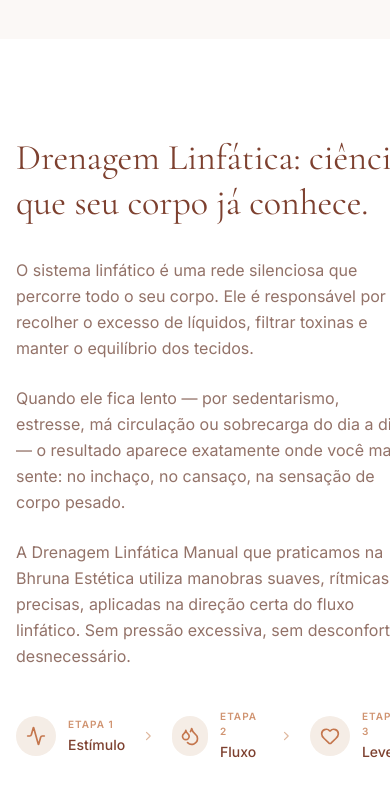
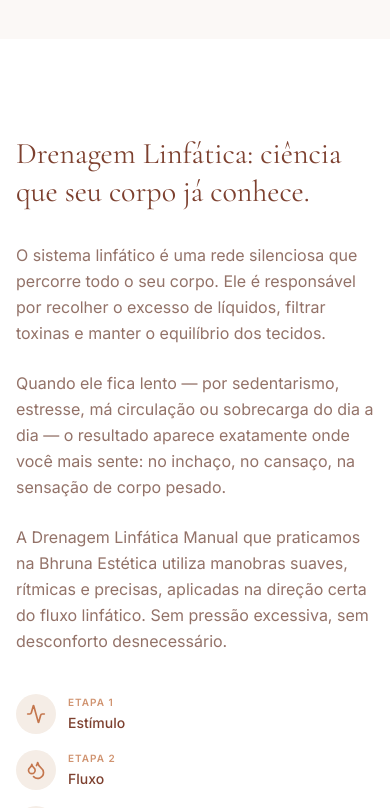
Before and after one commit to arthursl12/bhrunaestetica, a React (Vite) app: page /drenagem in a window 390 px wide. Shown: the part 1600-2408 px from the top of the page. Built offline with nearby package versions, Linux system fonts and the light colour scheme; a web font is replaced by a local one.

Commit message:
Fix 3A section overflow: smaller title, responsive timeline, word-break paragraphs

```diff
--- a/src/DrenagemLinfaticaPage.tsx
+++ b/src/DrenagemLinfaticaPage.tsx
@@ -270,10 +270,10 @@ const DrenagemLinfaticaPage = () => {
           {/* 3A — Como Funciona */}
           <div className="grid lg:grid-cols-2 gap-16 items-center mb-24">
             <FadeIn>
-              <h2 className="text-4xl md:text-5xl font-serif text-brand-800 mb-8 leading-tight">
+              <h2 className="text-3xl md:text-4xl lg:text-5xl font-serif text-brand-800 mb-8 leading-tight">
                 Drenagem Linfática: ciência que seu corpo já conhece.
               </h2>
-              <div className="space-y-6 text-brand-900/70 leading-relaxed mb-10">
+              <div className="space-y-6 text-brand-900/70 leading-relaxed mb-10 break-words overflow-wrap-break-word">
                 <p>
                   O sistema linfático é uma rede silenciosa que percorre todo o seu corpo. Ele é responsável por recolher o excesso de líquidos, filtrar toxinas e manter o equilíbrio dos tecidos.
                 </p>
@@ -286,9 +286,9 @@ const DrenagemLinfaticaPage = () => {
               </div>
 
               {/* Timeline */}
-              <div className="flex items-center gap-4">
-                <div className="flex items-center gap-3">
-                  <div className="w-10 h-10 rounded-full bg-brand-100 flex items-center justify-center">
+              <div className="flex flex-col md:flex-row items-center md:items-center gap-4 md:gap-6">
+                <div className="flex items-center gap-3 w-full md:w-auto">
+                  <div className="w-10 h-10 rounded-full bg-brand-100 flex items-center justify-center flex-shrink-0">
                     <Activity className="w-5 h-5 text-brand-500" />
                   </div>
                   <div>
@@ -296,9 +296,11 @@ const DrenagemLinfaticaPage = () => {
                     <span className="text-sm font-medium text-brand-800">Estímulo</span>
                   </div>
                 </div>
-                <ChevronRight className="w-4 h-4 text-brand-300" />
-                <div className="flex items-center gap-3">
-                  <div className="w-10 h-10 rounded-full bg-brand-100 flex items-center justify-center">
+
+                <ChevronRight className="w-4 h-4 text-brand-300 hidden md:block md:rotate-90" />
+
+                <div className="flex items-center gap-3 w-full md:w-auto">
+                  <div className="w-10 h-10 rounded-full bg-brand-100 flex items-center justify-center flex-shrink-0">
                     <Droplets className="w-5 h-5 text-brand-500" />
                   </div>
                   <div>
@@ -306,9 +308,11 @@ const DrenagemLinfaticaPage = () => {
                     <span className="text-sm font-medium text-brand-800">Fluxo</span>
                   </div>
                 </div>
-                <ChevronRight className="w-4 h-4 text-brand-300" />
-                <div className="flex items-center gap-3">
-                  <div className="w-10 h-10 rounded-full bg-brand-100 flex items-center justify-center">
+
+                <ChevronRight className="w-4 h-4 text-brand-300 hidden md:block md:rotate-90" />
+
+                <div className="flex items-center gap-3 w-full md:w-auto">
+                  <div className="w-10 h-10 rounded-full bg-brand-100 flex items-center justify-center flex-shrink-0">
                     <Heart className="w-5 h-5 text-brand-500" />
                   </div>
                   <div>
```
